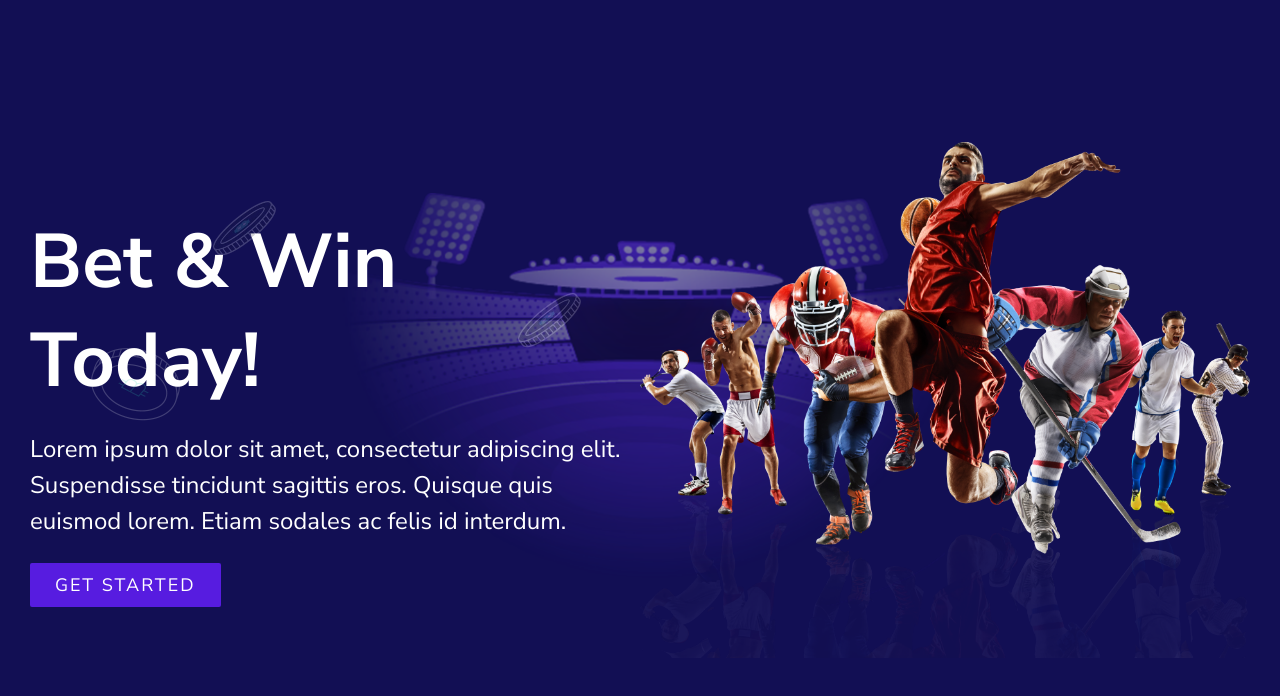
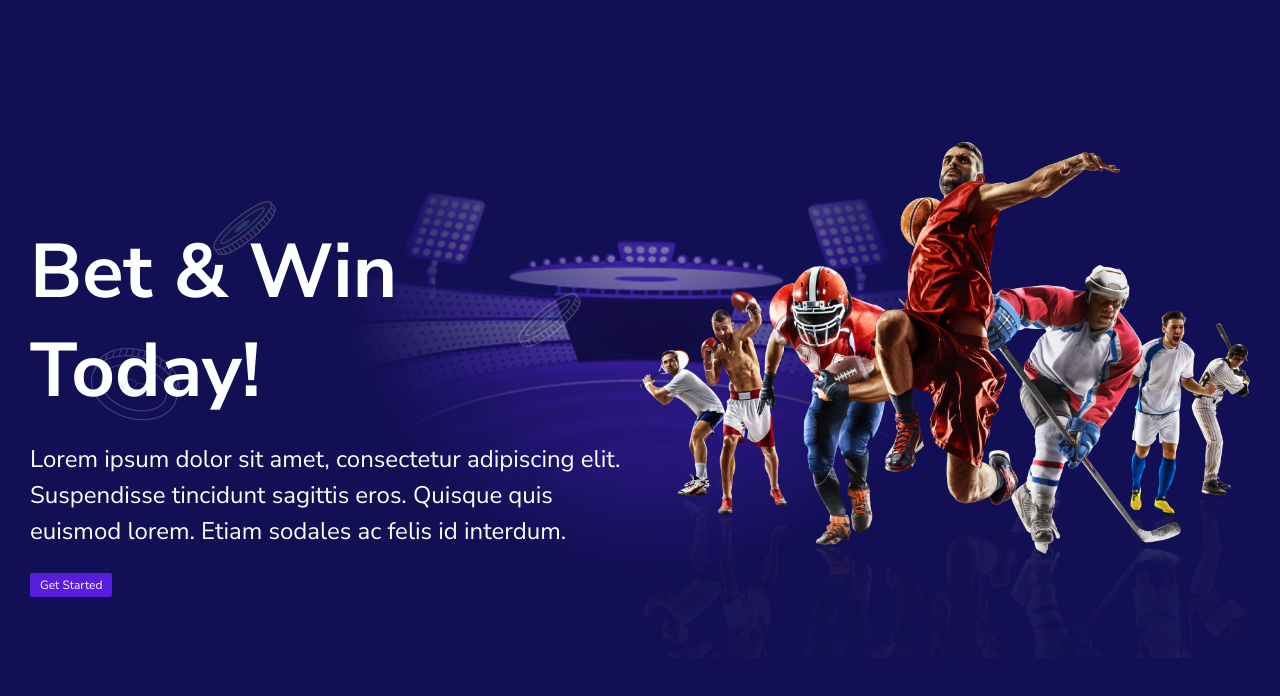
Before and after one commit to vildan113/match-forntend, a React (Vite) app: page / in a window 1280 px wide. Shown: the top 696 px of the page. Built offline with nearby package versions, Linux system fonts and the light colour scheme.

Commit message:
feat: replaced Anchor to button

```diff
--- a/src/pages/Home/index.tsx
+++ b/src/pages/Home/index.tsx
@@ -2,6 +2,7 @@ import bannerImage from "assets/images/banner-bg.png"
 import coin1Image from "assets/images/coin-1.webp"
 import coin2Image from "assets/images/coin-2.webp"
 import { FC } from "react"
+import Button from "src/components/Button"
 import "./style.css"
 
 const Home: FC = () => {
@@ -45,13 +46,13 @@ const Home: FC = () => {
 							tincidunt sagittis eros. Quisque quis euismod lorem. Etiam sodales ac
 							felis id interdum.
 						</p>
-						<a
+						<Button
 							href="#"
-							className="homepage__button-primary"
-							style={{ fontSize: "18px" }}
+							type="primary"
+							className="homepage__button"
 						>
 							Get Started
-						</a>
+						</Button>
 					</div>
 					<div className="homepage__image-section">
 						<img
```
